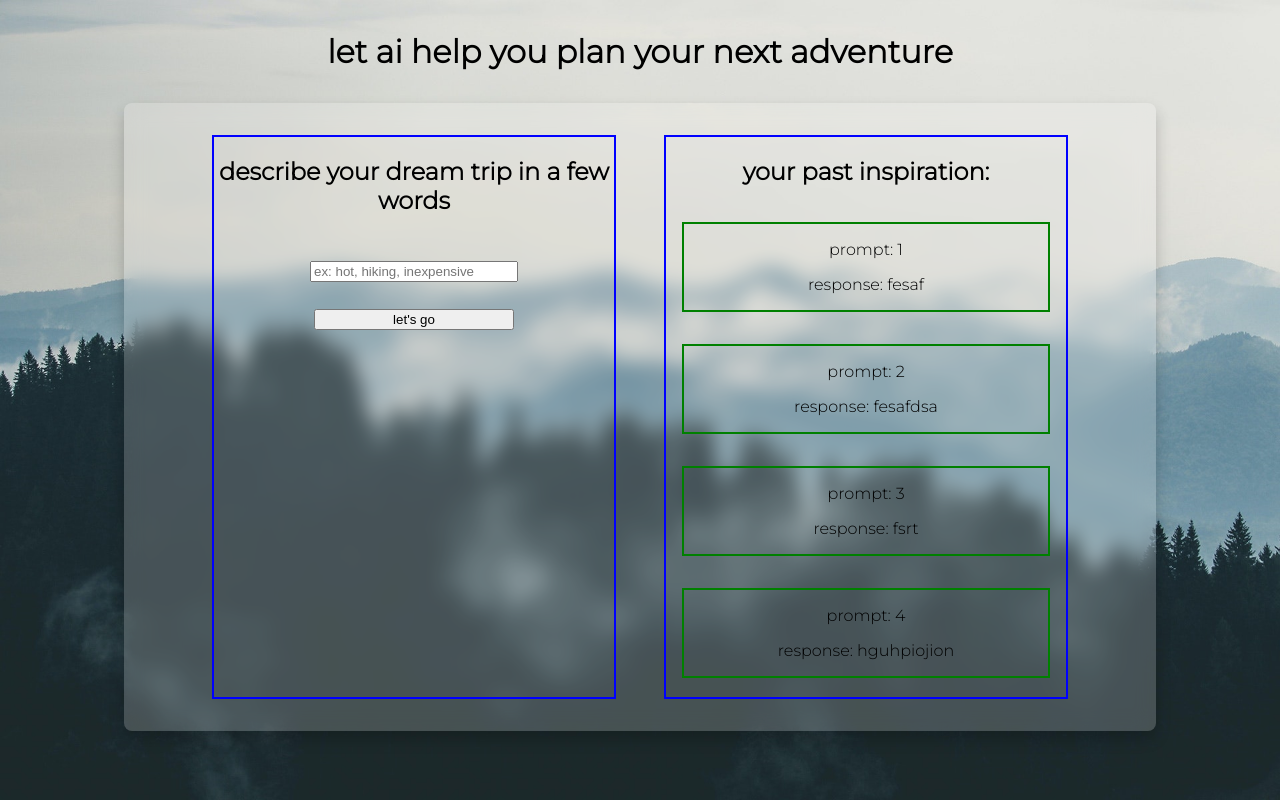
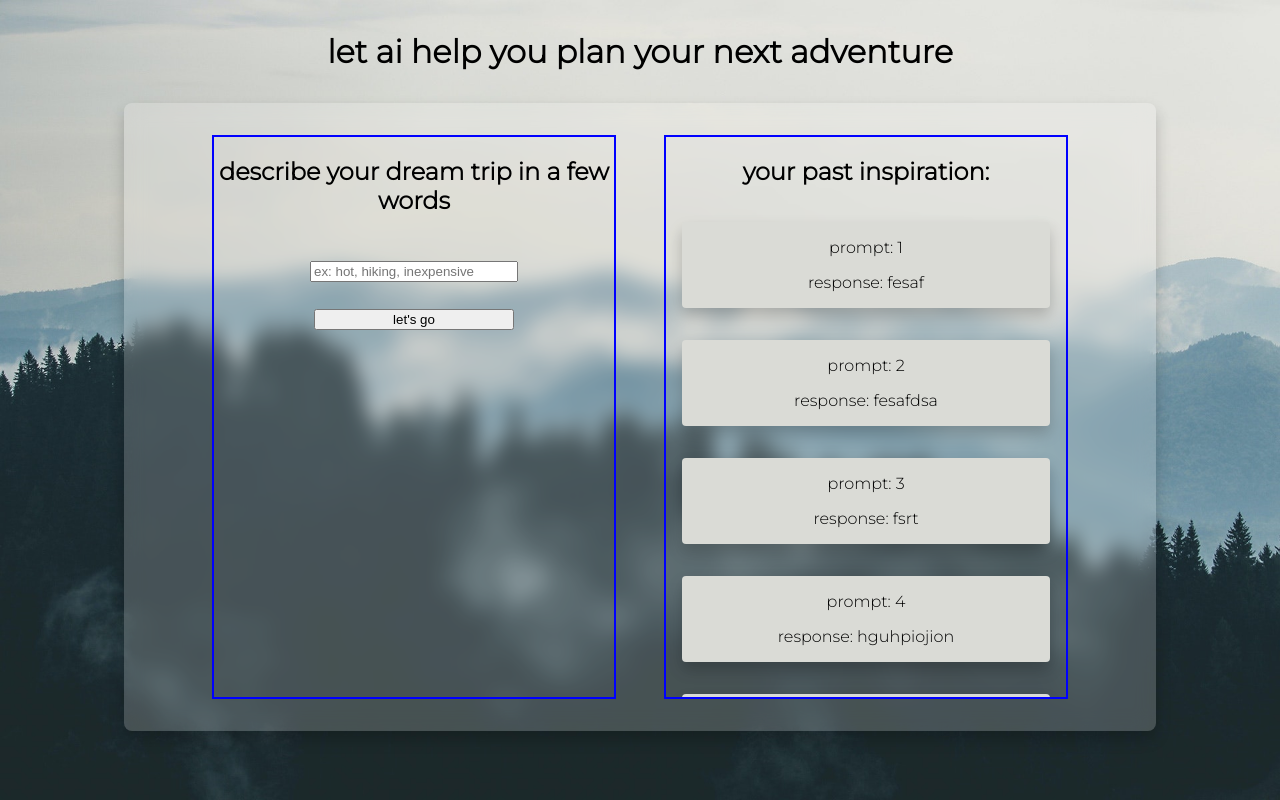
Before and after one commit to whiteheadol/shopify-completions, a React (Create React App) app: page / in a window 1280 px wide. Built offline with nearby package versions, Linux system fonts and the light colour scheme.

Commit message:
Add styling to individual ideas

```diff
--- a/src/components/Idea.css
+++ b/src/components/Idea.css
@@ -1,4 +1,7 @@
 .idea {
-  border: 2px solid green;
+  /* border: 2px solid green; */
   margin: 1em;
+  box-shadow: 0px 8px 15px rgba(0, 0, 0, 0.2);
+  background-color: #dadbd6;
+  border-radius: 0.25em;
 }
```
